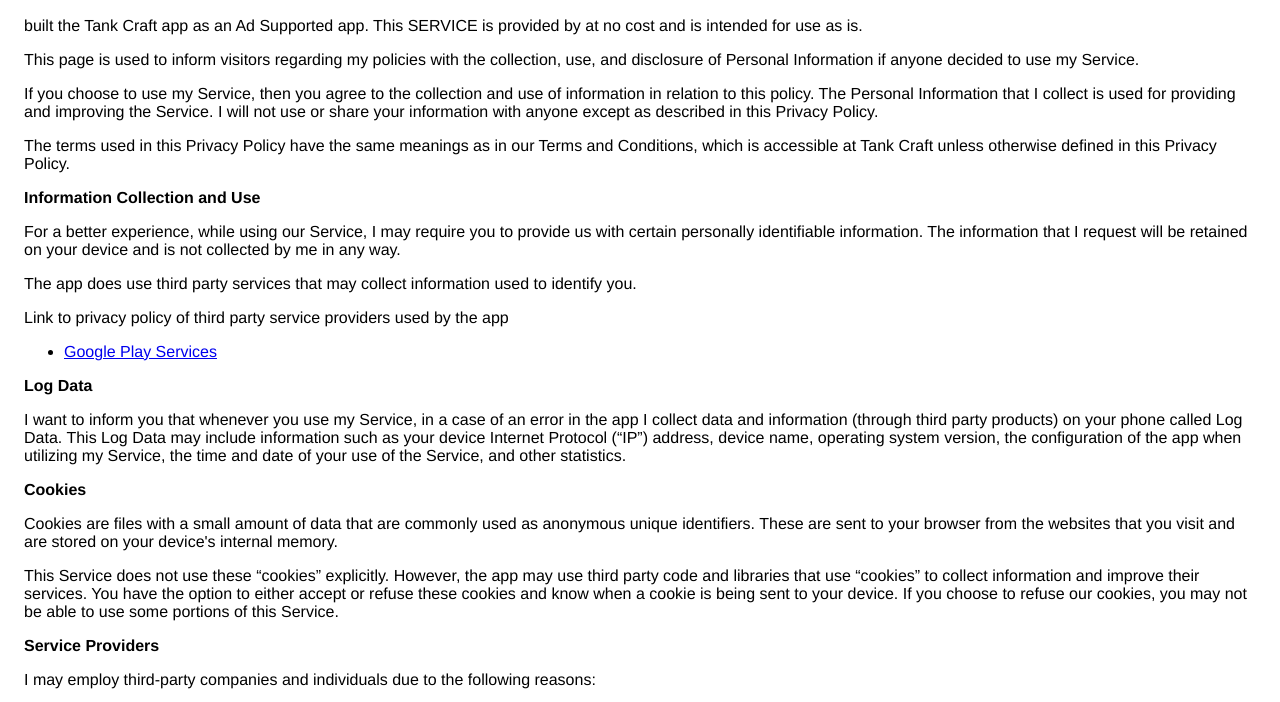
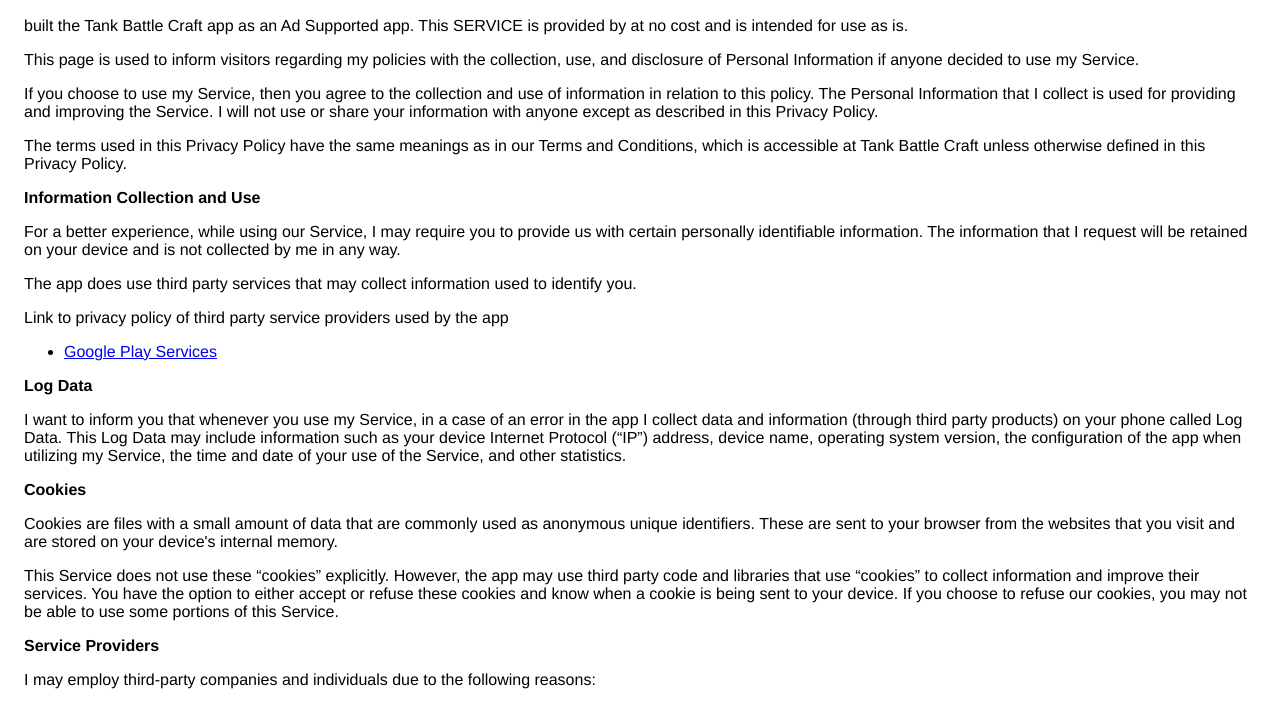
Before and after one commit to and2019dev/and2019dev.github.io, a plain HTML site: page tank_craft_policy.html in a window 1280 px wide. Shown: the part 75-777 px from the top of the page. Drawn offline with Linux system fonts and the light colour scheme.

Commit message:
Update tank_craft_policy.html

```diff
--- a/tank_craft_policy.html
+++ b/tank_craft_policy.html
@@ -8,7 +8,7 @@
     </head>
     <body>
     <h2>Privacy Policy</h2> <p>
-                     built the Tank Craft app as
+                     built the Tank Battle Craft app as
                     an Ad Supported app. This SERVICE is provided by
                      at no cost and is intended for
                     use as is.
@@ -28,7 +28,7 @@
                   </p> <p>
                     The terms used in this Privacy Policy have the same meanings
                     as in our Terms and Conditions, which is accessible at
-                    Tank Craft unless otherwise defined in this Privacy
+                    Tank Battle Craft unless otherwise defined in this Privacy
                     Policy.
                   </p> <p><strong>Information Collection and Use</strong></p> <p>
                     For a better experience, while using our Service,
```
